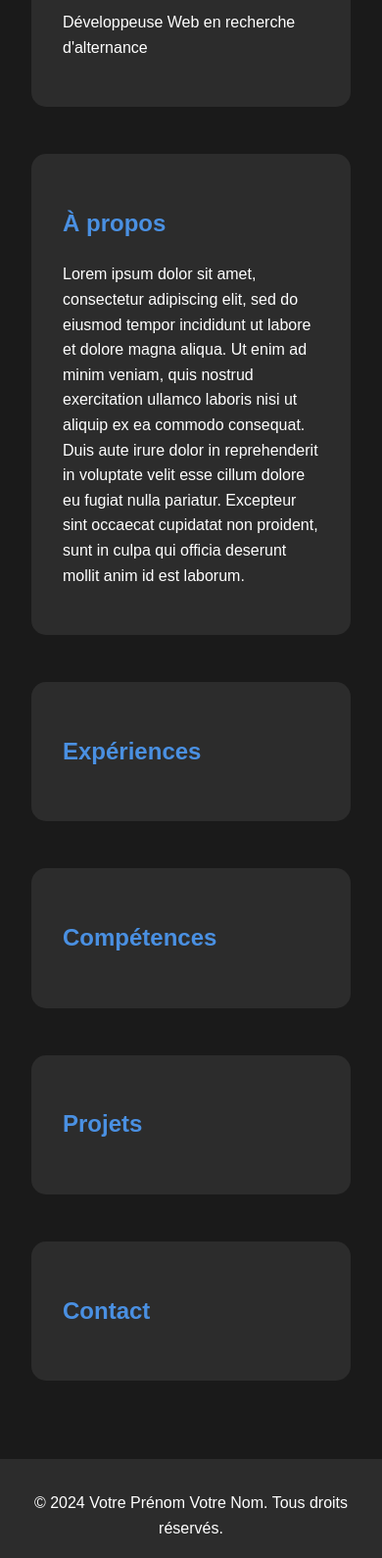
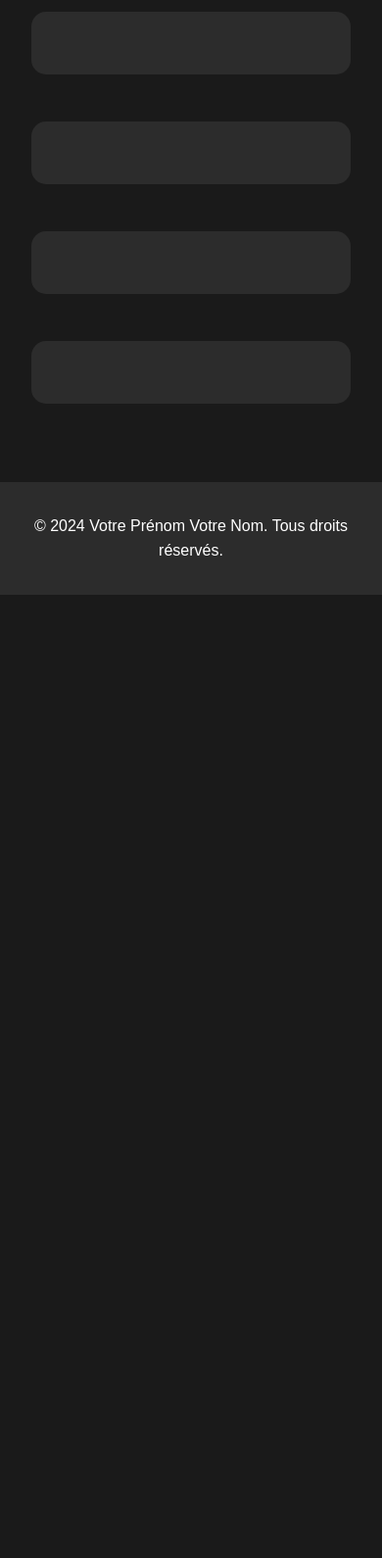
Before and after one commit to lucy-madec/site-perso, a plain HTML site: page index.html in a window 390 px wide. Shown: the part 351-1941 px from the top of the page at 98% size. After the commit the page ends 958 px from the top, so only its background shows below. Drawn offline with Linux system fonts and the light colour scheme.

Commit message:
Elargissement de la nav, flèche de la version mobile remise et section 'accueil' retiré

```diff
--- a/index.html
+++ b/index.html
@@ -21,7 +21,6 @@
                 <i class="fas fa-arrow-right"></i>
             </div>
             <ul>
-                <li><a href="#accueil">Accueil</a></li>
                 <li><a href="#a-propos">À propos</a></li>
                 <li><a href="#experiences">Expériences</a></li>
                 <li><a href="#competences">Compétences</a></li>
@@ -31,38 +30,20 @@
         </nav>
 
         <main>
-            <section id="accueil">
-                <h1>Lucy MADEC</h1>
-                <p>Développeuse Web en recherche d'alternance</p>
+            <section id="a-propos">
+                <!-- Contenu de la section À propos -->
             </section>
-
-            <section id="a-propos">
-                <h2>À propos</h2>
-                <p>Lorem ipsum dolor sit amet, consectetur adipiscing elit, sed do eiusmod tempor incididunt ut labore et
-                    dolore magna aliqua. Ut enim ad minim veniam, quis nostrud exercitation ullamco laboris nisi ut aliquip
-                    ex ea commodo consequat. Duis aute irure dolor in reprehenderit in voluptate velit esse cillum dolore eu
-                    fugiat nulla pariatur. Excepteur sint occaecat cupidatat non proident, sunt in culpa qui officia
-                    deserunt mollit anim id est laborum.</p>
+            <section id="experiences">
+                <!-- Contenu de la section Expériences -->
             </section>
-
-            <section id="experiences">
-                <h2>Expériences</h2>
-                <!-- Expériences à ajouter -->
+            <section id="competences">
+                <!-- Contenu de la section Compétences -->
             </section>
-
-            <section id="competences">
-                <h2>Compétences</h2>
-                <!-- Liste de mes compétences à mettre -->
+            <section id="projets">
+                <!-- Contenu de la section Projets -->
             </section>
-
-            <section id="projets">
-                <h2>Projets</h2>
-                <!-- Présentation de mes projets -->
-            </section>
-
             <section id="contact">
-                <h2>Contact</h2>
-                <!-- Ajout de mes infos de contact et mes liens -->
+                <!-- Contenu de la section Contact -->
             </section>
         </main>
     </div>
--- a/style.css
+++ b/style.css
@@ -4,7 +4,7 @@
     --accent-color: #4a90e2;
     --secondary-color: #2c2c2c;
     --nav-color: #242424;
-    --sidebar-width: 220px; /* Augmenté de 200px à 220px */
+    --sidebar-width: 250px; /* Augmenté pour accommoder les noms complets des liens */
 }
 
 body {
@@ -33,7 +33,7 @@ header {
 #sidebar {
     width: var(--sidebar-width);
     background-color: var(--nav-color);
-    padding: 2rem 0.5rem; /* Réduit le padding horizontal */
+    padding: 2rem 1rem;
     transition: transform 0.3s ease-in-out;
     position: sticky;
     top: 0;
@@ -58,11 +58,11 @@ header {
 #sidebar ul li a {
     color: var(--text-color);
     text-decoration: none;
-    padding: 0.5rem 0.75rem; /* Ajusté le padding horizontal */
+    padding: 0.5rem 1rem;
     border-radius: 25px;
     transition: background-color 0.3s;
     display: block;
-    white-space: nowrap; /* Empêche le texte de passer à la ligne */
+    white-space: normal; /* Permet au texte de passer à la ligne si nécessaire */
     overflow: hidden; /* Cache le débordement de texte */
     text-overflow: ellipsis; /* Ajoute des points de suspension si le texte est trop long */
 }
@@ -76,13 +76,14 @@ header {
     display: none;
     cursor: pointer;
     font-size: 1.5rem;
-    position: absolute;
+    position: fixed;
     top: 50%;
-    right: -2rem;
+    left: 0;
     transform: translateY(-50%);
-    background-color: var(--secondary-color);
+    background-color: var(--nav-color);
     padding: 0.5rem;
     border-radius: 0 5px 5px 0;
+    z-index: 1001;
 }
 
 main {
@@ -113,7 +114,7 @@ footer {
     }
 
     #sidebar {
-        width: 50%;
+        width: 70%; /* Augmenté pour plus d'espace sur mobile */
         position: fixed;
         left: 0;
         top: 0;
```
